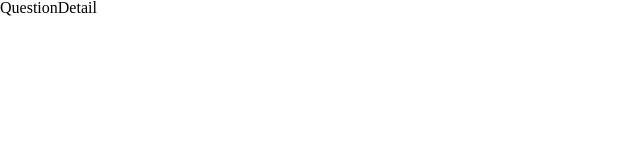
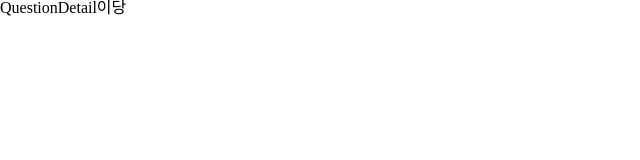
Before and after one commit to AntPact/StackOverFlow-Clone, a React (Create React App) app in the folder client/: page /1 in a window 1280 px wide. Shown: the top 160 px of the page, without its empty margins (0-640 px from the left). Built offline with nearby package versions, Linux system fonts and the light colour scheme.

Commit message:
[FE]chore:dev브랜치 생성

```diff
--- a/client/src/pages/QuestionDetail.jsx
+++ b/client/src/pages/QuestionDetail.jsx
@@ -1,5 +1,5 @@
 import React from "react";
 
 export default function QuestionDetail() {
-  return <div>QuestionDetail</div>;
+  return <div>QuestionDetail이당</div>;
 }
```
